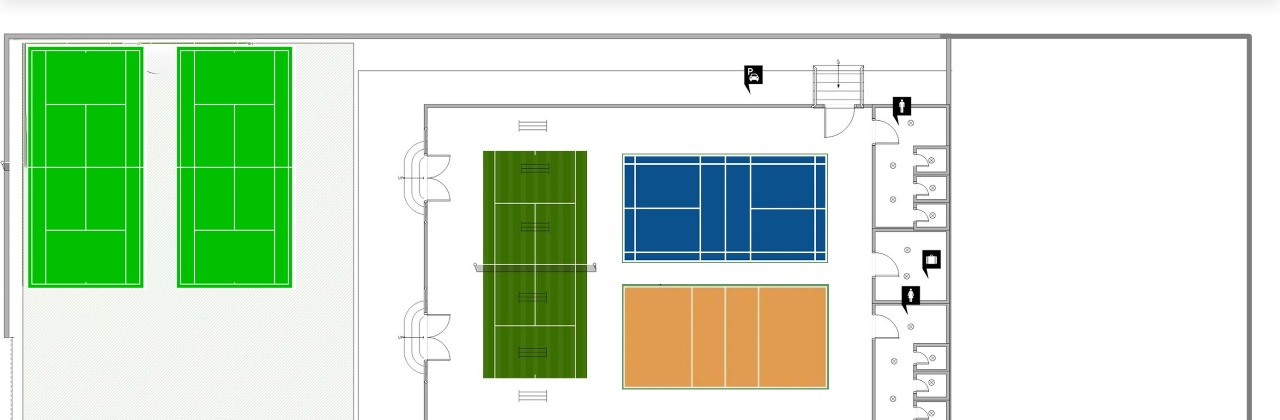
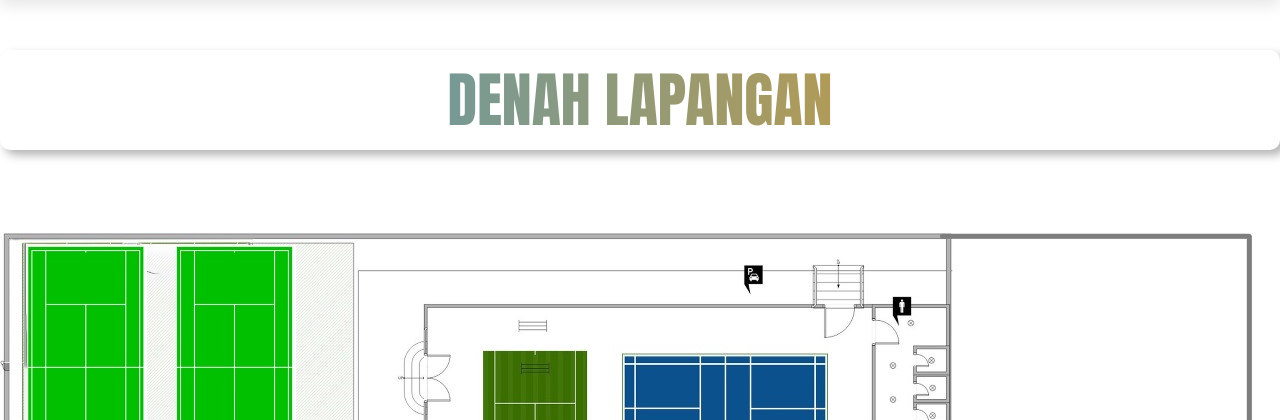
Before and after one commit to Vall-Here/gor, a PHP site: page /denah.php in a window 1280 px wide. Shown: the part 121-541 px from the top of the page. Run offline with PHP 8.4, Linux system fonts and the light colour scheme; data comes from the database, SQL or seed files in the repository; data that the repository does not hold is empty.

Commit message:
nice day to die

```diff
--- a/aris/css/style1.css
+++ b/aris/css/style1.css
@@ -1,24 +1,20 @@
-.map-container {
-  position: relative;
-  display: inline-block;
+.h1 {
+  text-align: center;
+  font-family: Impact, Haettenschweiler, "Arial Narrow Bold", sans-serif;
+  font-size: large;
+  margin-top: 50px;
+  margin-bottom: 50px;
+  text-align: center;
+  font-size: 60px;
+  font-weight: 600;
+  height: 100px;
+  display: flex;
+  justify-content: center;
+  align-items: center;
+  background: linear-gradient(to right, #3498db, #f39c12);
+  -webkit-background-clip: text;
+  background-clip: text;
+  color: transparent;
+  box-shadow: 5px 5px 10px rgb(0, 0, 0, 0.3);
+  border-radius: 10px;
 }
-
-.map-container img {
-  max-width: 100%;
-  height: auto;
-  display: block;
-}
-
-.area-info {
-  position: absolute;
-  background-color: rgba(0, 0, 0, 0.7);
-  color: #fff;
-  padding: 10px;
-  text-align: center;
-  opacity: 0;
-  transition: opacity 0.3s ease-in-out;
-}
-
-.map-container area:hover + .area-info {
-  opacity: 1;
-}
--- a/denah.php
+++ b/denah.php
@@ -17,6 +17,9 @@ require_once __DIR__ . '/partials/navbar.php';
 
 <!-- content -->
 <!-- remove br tags before fill the content -->
+<div class="h1" data-animated>
+    <h1>DENAH LAPANGAN</h1>
+</div>
 <div class="content" data-animated>
     <img src="ikbar/img/denah_lapangan.jpg" alt="" id="denah" usemap="#map">
         <map name="map" id="map">
```
